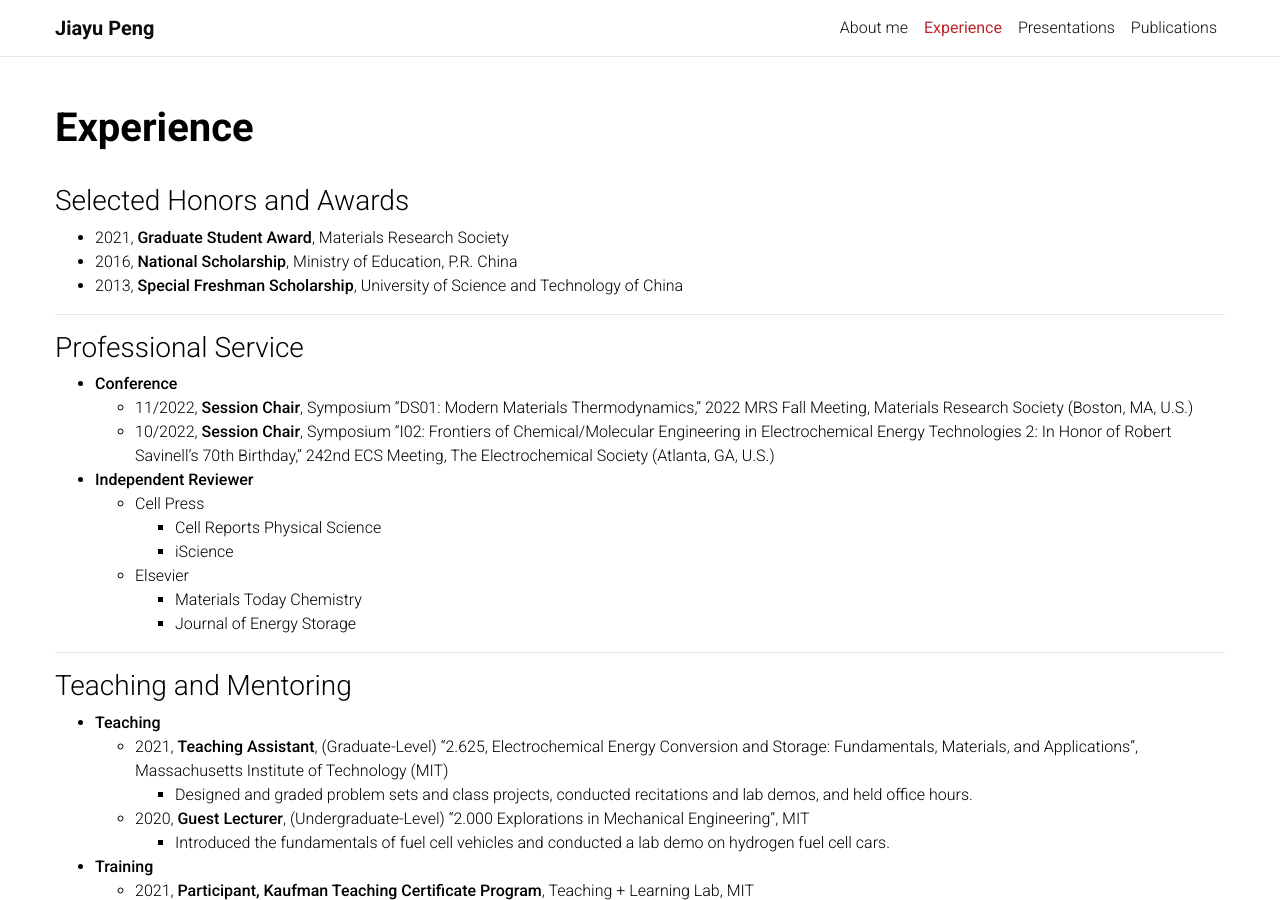
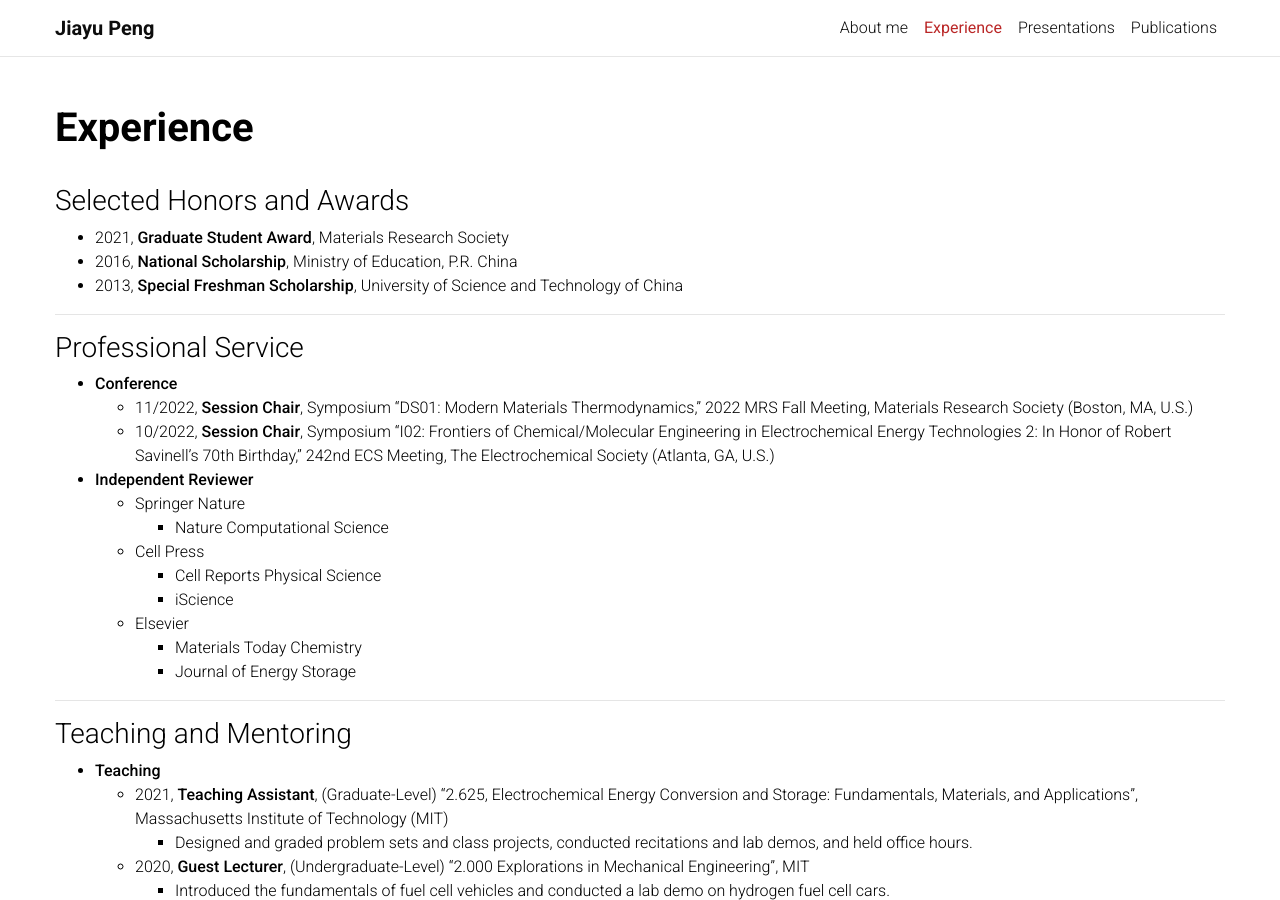
Before and after one commit to jypeng95/jypeng95.github.io, a Jekyll site: the page built from _pages/experience.md, in a window 1280 px wide and 900 px high. Built offline with Jekyll 4.4.1, drawn with Linux system fonts in a browser that asks for light colours; a style sheet for code colours, icons or effects is not loaded.

Commit message:
Update experience

```diff
--- a/_pages/experience.md
+++ b/_pages/experience.md
@@ -20,6 +20,8 @@ nav: true
   * 11/2022, **Session Chair**, Symposium "DS01: Modern Materials Thermodynamics," 2022 MRS Fall Meeting, Materials Research Society (Boston, MA, U.S.)
   * 10/2022, **Session Chair**, Symposium "I02: Frontiers of Chemical/Molecular Engineering in Electrochemical Energy Technologies 2: In Honor of Robert Savinell's 70th Birthday," 242nd ECS Meeting, The Electrochemical Society (Atlanta, GA, U.S.)
 * **Independent Reviewer**
+  * Springer Nature
+    * Nature Computational Science
   * Cell Press
     * Cell Reports Physical Science
     * iScience
```
